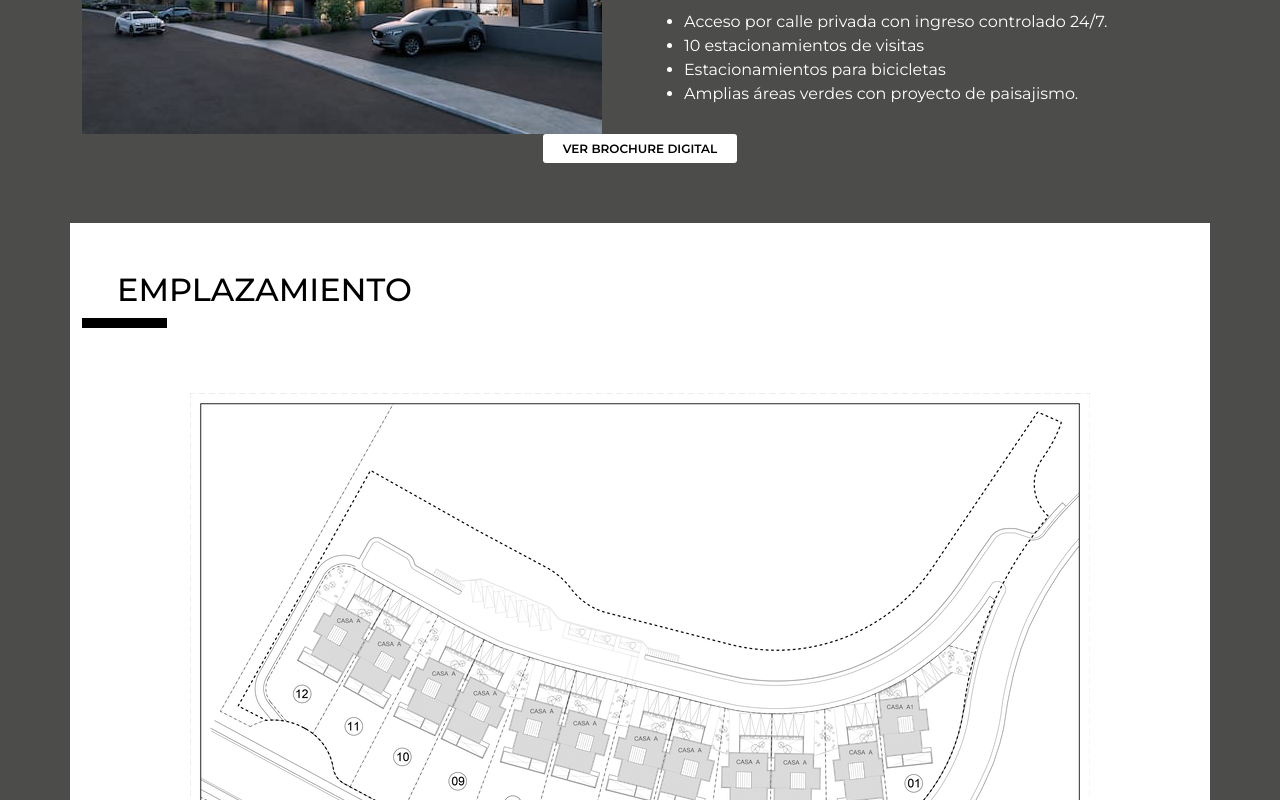
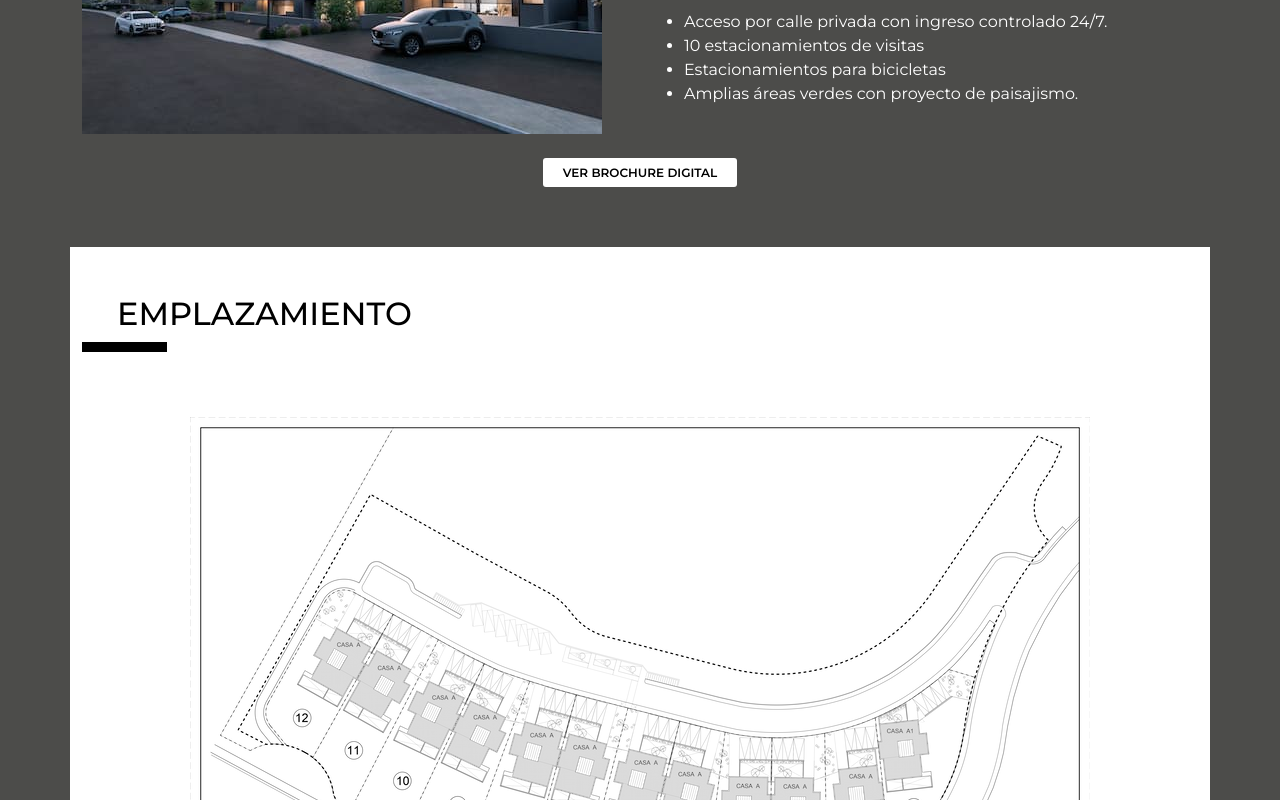
Before and after one commit to adquirose/vista-lomas, a React (Vite) app: page / in a window 1280 px wide. Shown: the part 1320-2120 px from the top of the page. Built offline with nearby package versions, Linux system fonts and the light colour scheme.

Commit message:
margin button brochure

```diff
--- a/src/components/Proyecto/index.jsx
+++ b/src/components/Proyecto/index.jsx
@@ -71,7 +71,7 @@
         <div id="proyecto-container">
             <ElProyecto/>
             <ElCondominio/>
-            <div className='d-flex justify-content-center'>
+            <div className='d-flex justify-content-center mt-4'>
                 <button className='button'>VER BROCHURE DIGITAL</button>
             </div>
         </div>
```
